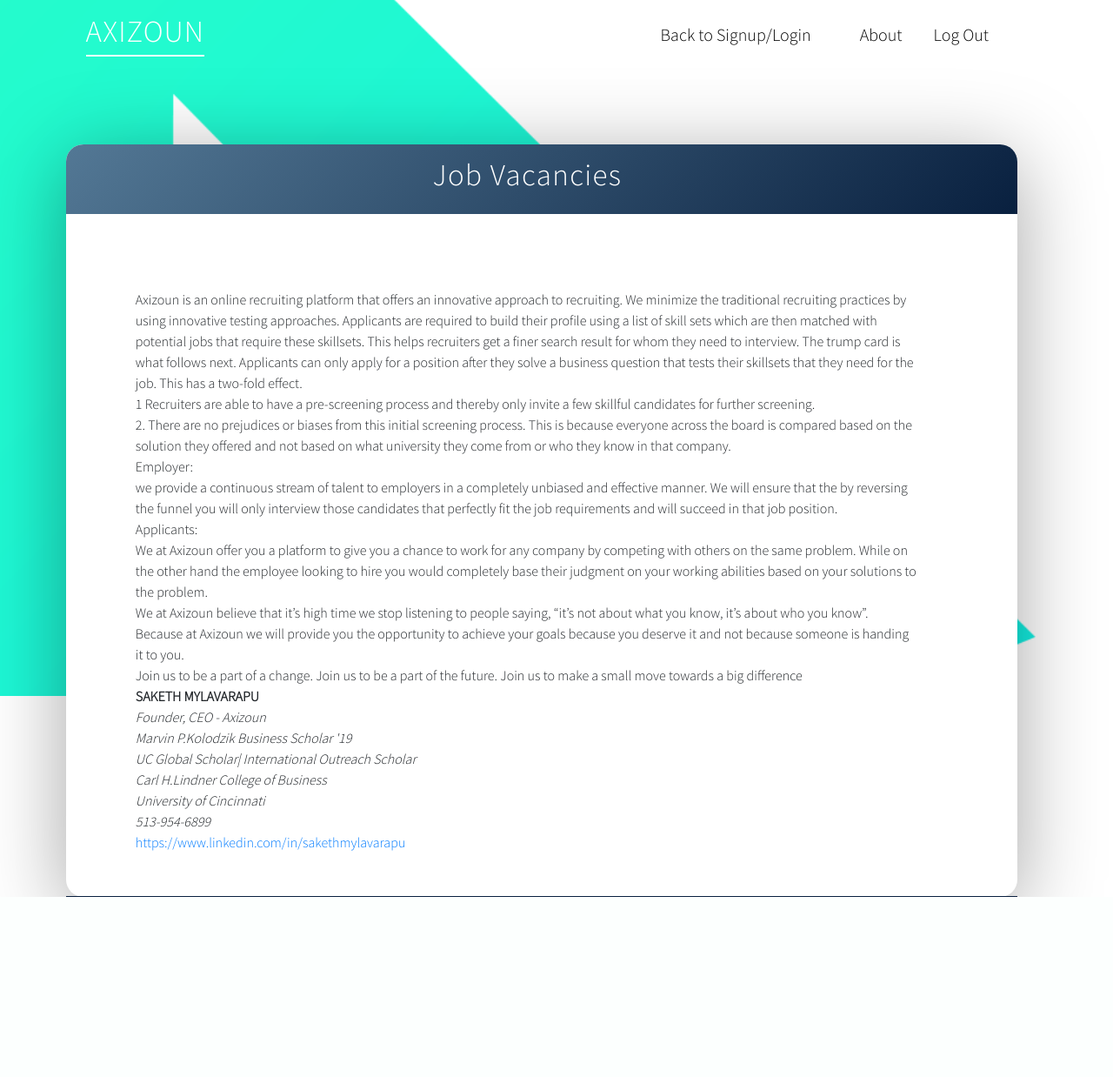
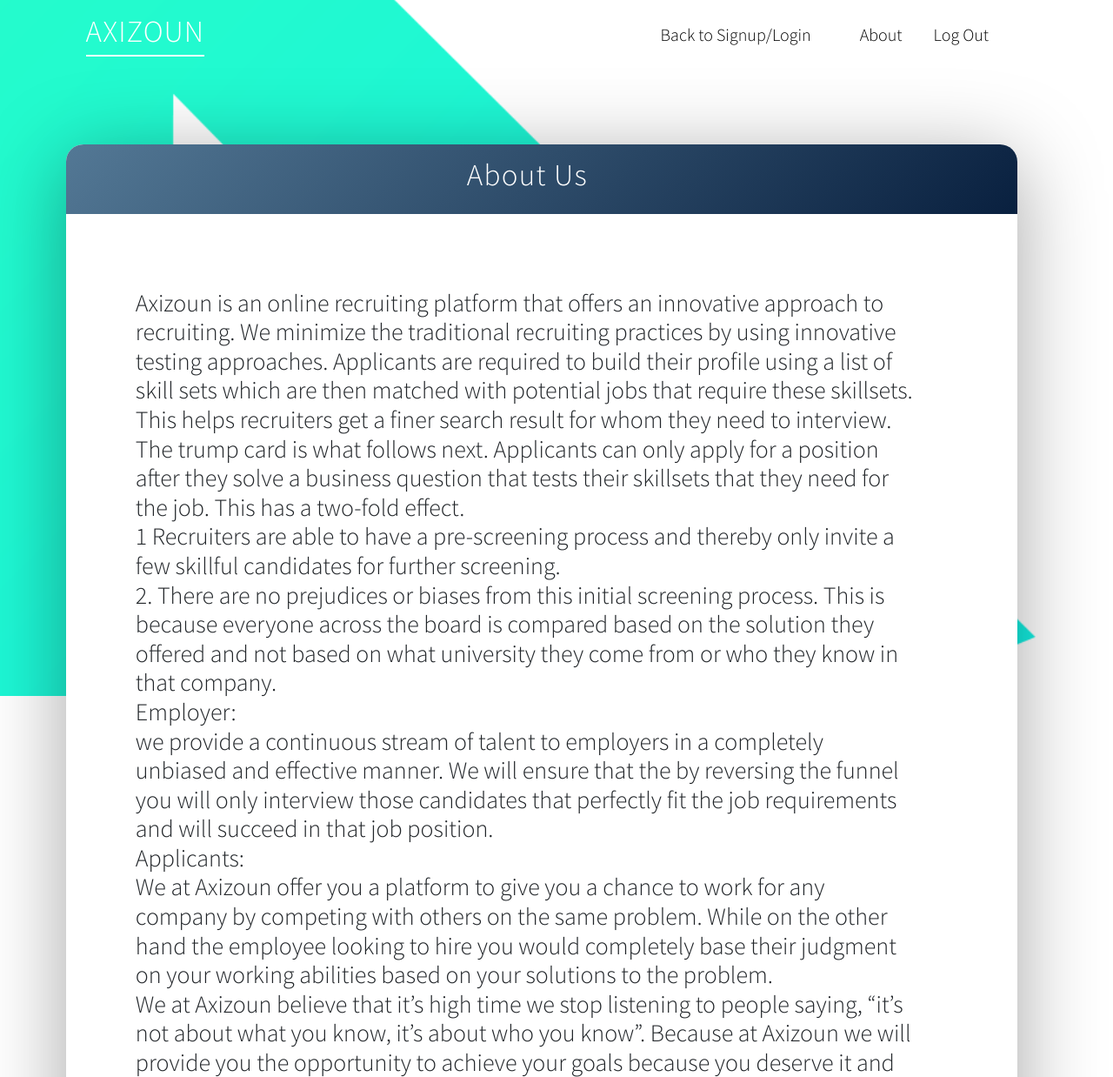
Before and after one commit to FreeFlowOrg/Axizoun, a Flask app: page /team_page in a window 1280 px wide. Shown: the top 1238 px of the page at 87% size. Before the commit the page ends 1031 px from the top, so only its background shows below. Run offline with Flask 2, Linux system fonts and the light colour scheme; some libraries are stand-ins or nearby versions.

Commit message:
Text Formatting

```diff
--- a/templates/pages/team_page.html
+++ b/templates/pages/team_page.html
@@ -144,7 +144,7 @@
                   <div class="signup-label">
                      <div class="row">
                        <div class="col-md-10">
-                         <h1 class="job-header-text">Job Vacancies</h1>
+                         <h1 class="job-header-text">About Us</h1>
                        </div>
                        <div class="col-md-2">
                        </div>
@@ -160,7 +160,7 @@
                           <div class="employee-data">
 
 
-                          Axizoun is an online recruiting platform that offers an innovative approach to recruiting. We minimize the traditional recruiting practices by using innovative testing approaches. Applicants are required to build their profile using a list of skill sets which are then matched with potential jobs that require these skillsets. This helps recruiters get a finer search result for whom they need to interview. The trump card is what follows next. Applicants can only apply for a position after they solve a business question that tests their skillsets that they need for the job. This has a two-fold effect. <br>
+                          <h3>Axizoun is an online recruiting platform that offers an innovative approach to recruiting. We minimize the traditional recruiting practices by using innovative testing approaches. Applicants are required to build their profile using a list of skill sets which are then matched with potential jobs that require these skillsets. This helps recruiters get a finer search result for whom they need to interview. The trump card is what follows next. Applicants can only apply for a position after they solve a business question that tests their skillsets that they need for the job. This has a two-fold effect. <br>
 
                           1   Recruiters are able to have a pre-screening process and thereby only invite a few skillful candidates for further screening. <br>
 
@@ -205,7 +205,7 @@
                           <i>513-954-6899</i><br>
 
                           <a href>https://www.linkedin.com/in/sakethmylavarapu</a>
-
+                        </h3>
                         </div>
                         </div>
                       </div>
```
